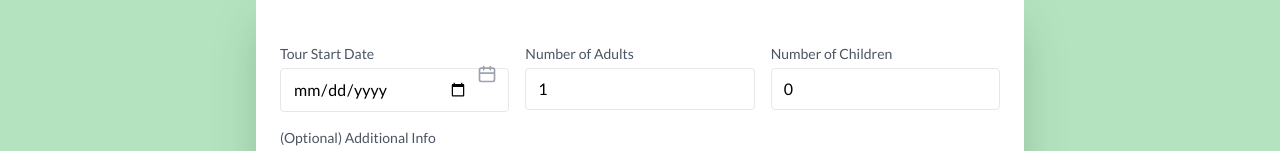
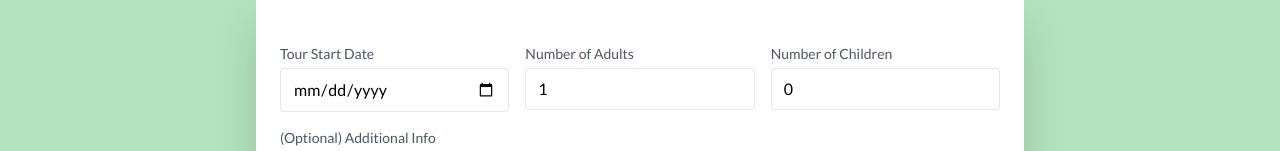
Before and after one commit to PriyalMangal50/RetreatsByTraveon-web, a React (Vite) app: page /enquire in a window 1280 px wide. Shown: the part 288-439 px from the top of the page. Built offline with nearby package versions, Linux system fonts and the light colour scheme; no server answers.

Commit message:
Updated project files

```diff
--- a/src/pages/Enquire.tsx
+++ b/src/pages/Enquire.tsx
@@ -26,12 +26,7 @@ export default function Enquire() {
                     <div className="grid grid-cols-1 md:grid-cols-3 gap-4 mb-4 min-w-0">
                       <div>
                         <label className="block text-sm text-gray-600">Tour Start Date</label>
-                        <div className="relative">
-                          <input type="date" className="mt-1 w-full min-w-0 border rounded px-3 py-2 pr-10" />
-                          <svg className="pointer-events-none absolute inset-y-0 right-3 h-5 w-5 text-gray-400" xmlns="http://www.w3.org/2000/svg" fill="none" viewBox="0 0 24 24" stroke="currentColor" aria-hidden="true">
-                            <path strokeLinecap="round" strokeLinejoin="round" strokeWidth="2" d="M8 7V3m8 4V3M3 11h18M5 21h14a2 2 0 002-2V7a2 2 0 00-2-2H5a2 2 0 00-2 2v12a2 2 0 002 2z" />
-                          </svg>
-                        </div>
+                        <input type="date" className="mt-1 w-full min-w-0 border rounded px-3 py-2" />
                       </div>
                       <div>
                         <label className="block text-sm text-gray-600">Number of Adults</label>
```
